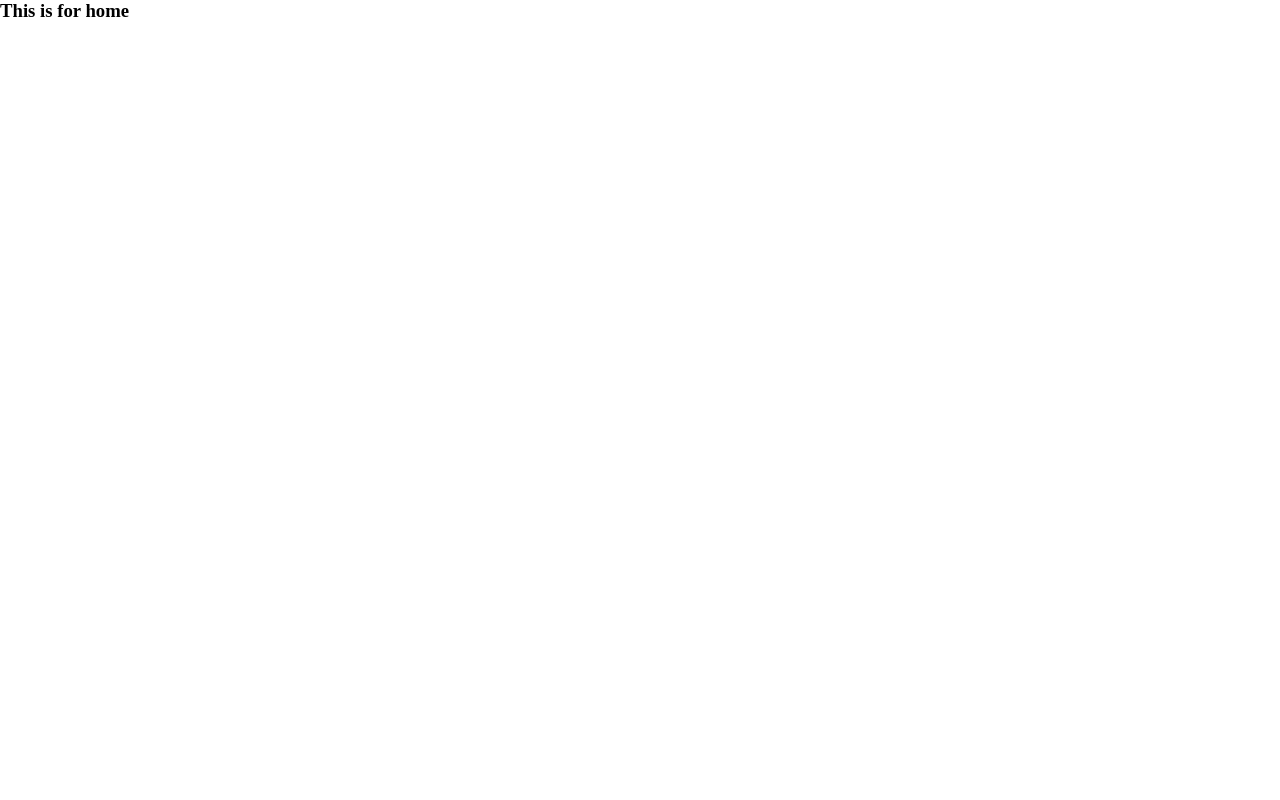
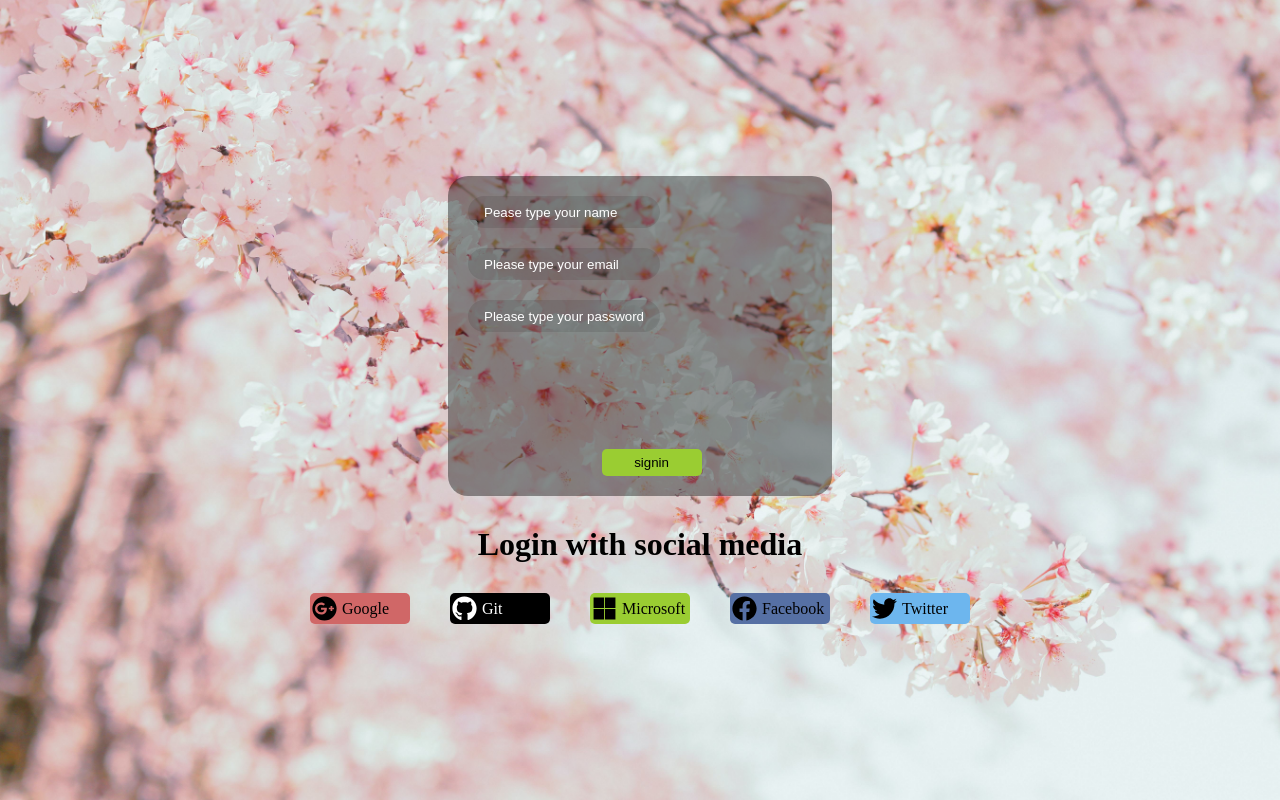
Before and after one commit to tanvirHossain10100/privateRoute, a React (Vite) app: page / in a window 1280 px wide. Built offline with nearby package versions, Linux system fonts and the light colour scheme.

Commit message:
Add the routes

```diff
--- a/src/App.jsx
+++ b/src/App.jsx
@@ -4,13 +4,14 @@ import viteLogo from "/vite.svg";
 import "./App.css";
 import Login from "./pages/Login/Login";
 import { LoginForm } from "./componets/LoginForm/LoginForm";
+import { Outlet } from "react-router";
 
 function App() {
   const [count, setCount] = useState(0);
 
   return (
     <>
-
+      <Outlet></Outlet>
     </>
   );
 }
```
Also changed, not shown: src/Routes/routes.jsx (+13 -7 lines).
